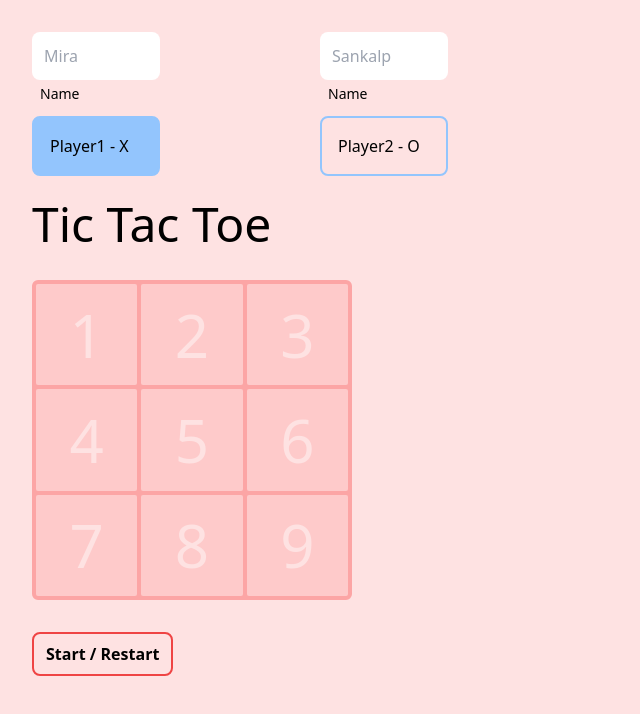
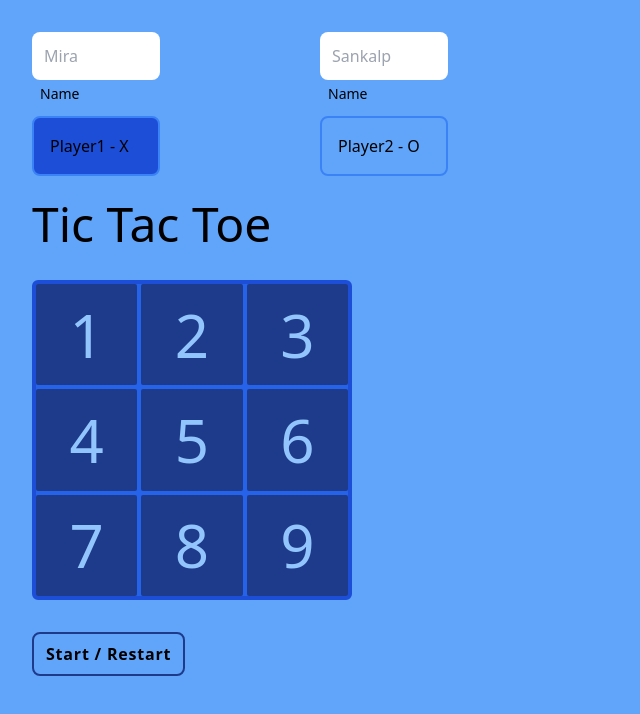
Before and after one commit to bhupexh/tic-tac-toe, a plain HTML site: page index.html in a window 1280 px wide. Both pictures are taken after a click on the button "Start / Restart". Shown: the whole page, without its empty margins (0-640 px from the left). Drawn offline with Linux system fonts and the light colour scheme.

Commit message:
Bug fix and UI change

```diff
--- a/displayController.js
+++ b/displayController.js
@@ -1,6 +1,10 @@
 import { game, gameBoard } from './game.js';
 
 let FIRST_TURN = true;
+export function makeFirstTurnTrue() {
+  FIRST_TURN=true;
+}
+
 const fragment = document.createDocumentFragment('div');
 const gameContainer = document.getElementById('game-container');
 const nameContainer = document.getElementById('name-container');
@@ -15,6 +19,7 @@ export function displayController(){
     square.addEventListener('click', handleClick);
     fragment.appendChild(square);
   }
+
   gameContainer.appendChild(fragment);
   populateGrid();
 }
@@ -23,6 +28,7 @@ export function handleClick(event){
   if(FIRST_TURN){
     if(nameContainer.id === "text-div"){
       nameContainer.id = "name-container";
+      nameContainer.textContent = "Tic Tac Toe";
     }
     clearGrid();
     FIRST_TURN = false;
@@ -83,7 +89,7 @@ document.addEventListener("DOMContentLoaded", function() {
 function handleInputChange(player) {
   var playerElement = document.getElementById(player);
   var inputValue = document.getElementById(player + "-input").value;
-  playerElement.textContent = inputValue ? `${inputValue} - X` : `Player${player.slice(-1)} - X`;
+  playerElement.textContent = inputValue ? `${inputValue} - ${playerElement.textContent.slice(-1)}` : `Player${player.slice(-1)} - ${playerElement.textContent.slice(-1)}`;
 }
 
 
--- a/game.js
+++ b/game.js
@@ -1,4 +1,4 @@
-import { displayController, populateGrid, displayResult } from './displayController.js';
+import { makeFirstTurnTrue, populateGrid, displayResult } from './displayController.js';
 
 export const gameBoard = {
   moves: ["1", "2", "3", "4", "5", "6", "7", "8", "9"],
@@ -61,13 +61,14 @@ export const game = {
     return false;
   },
 
-  reset: function() {
+  reset: function(){
     this.currentPlayer = player1;
     player1.button.classList.add("bg-blue-300");
     player2.button.classList.remove("bg-blue-300");
     gameBoard.moves = ["1", "2", "3", "4", "5", "6", "7", "8", "9"];
     this.result="";
     this.moveCount=0;
+    makeFirstTurnTrue();
     populateGrid();
   },
 };
--- a/index.html
+++ b/index.html
@@ -7,24 +7,24 @@
     <script type="module" src="displayController.js" defer></script>
     <link rel="stylesheet" href="style.css" />
   </head>
-  <body class="bg-red-100 md:h-[50vh] md:w-[50vw] h-screen w-screen">
+  <body class="bg-blue-400 md:h-[50vh] md:w-[50vw] h-screen w-screen">
     <div class="grid pt-6 grid-rows-1 grid-cols-2 justify-center items-center h-[25vh] md:h:1/2" id="upper">
       <div class="pl-8 player1-container">
         <input class="w-32 p-3 mb-1 rounded-lg" type="text" name="player1" id="player1-input" placeholder="Mira">
         <label class="block mb-3 ml-2 text-sm" for="player1-input">Name</label>
-        <div class="w-32 p-4 mb-4 bg-blue-300 border-2 border-blue-300 rounded-lg" id="player1">Player1 - X</div>
+        <div class="w-32 p-4 mb-4 bg-blue-700 border-2 border-blue-500 rounded-lg" id="player1">Player1 - X</div>
       </div>
       <div class="player2-container">
         <input class="w-32 p-3 mb-1 rounded-lg " type="text" name="player1" id="player2-input" placeholder="Sankalp">
         <label class="block mb-3 ml-2 text-sm" for="player2-input">Name</label>
-        <div class="w-32 p-4 mb-4 border-2 border-blue-300 rounded-lg" id="player2">Player2 - O</div>
+        <div class="w-32 p-4 mb-4 border-2 border-blue-500 rounded-lg" id="player2">Player2 - O</div>
       </div>
     </div>
     <div id="lower">
       <div id="main-container" class="flex flex-col justify-center w-full h-full">
         <div id="name-container">Tic Tac Toe</div>
-        <div id="game-container" class="grid grid-cols-3 grid-rows-3 gap-1 mb-8 ml-8 bg-red-300 border-4 border-red-300 rounded-md h-80 w-80"></div>
-        <button id="restart" class="p-2 pl-3 pr-3 ml-8 font-bold border-2 border-red-500 rounded-lg w-fit">Start / Restart</button>
+        <div id="game-container" class="grid grid-cols-3 grid-rows-3 gap-1 mb-8 ml-8 bg-blue-600 border-4 border-blue-700 rounded-md h-80 w-80"></div>
+        <button id="restart" class="p-2 pl-3 pr-3 ml-8 font-bold tracking-wider border-2 border-blue-900 rounded-lg w-fit">Start / Restart</button>
       </div>
     </div>
   </body>
--- a/input.css
+++ b/input.css
@@ -2,8 +2,9 @@
 @tailwind components;
 @tailwind utilities;
 
+
 .square{
-  @apply flex items-center justify-center text-6xl text-red-100 bg-red-200 rounded-sm cursor-pointer;
+  @apply flex items-center justify-center text-6xl text-blue-300 bg-blue-900 rounded-sm cursor-pointer;
 }
 
 #text-div{
--- a/script.js
+++ /dev/null
@@ -1,6 +0,0 @@
-// Import statements
-import { displayController } from './displayController.js';
-import { game } from './game.js';
-
-//create board for game
-displayController();
```
Also changed, not shown: style.css.
